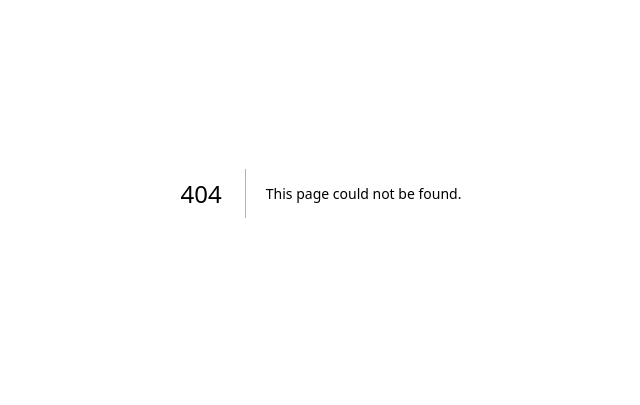
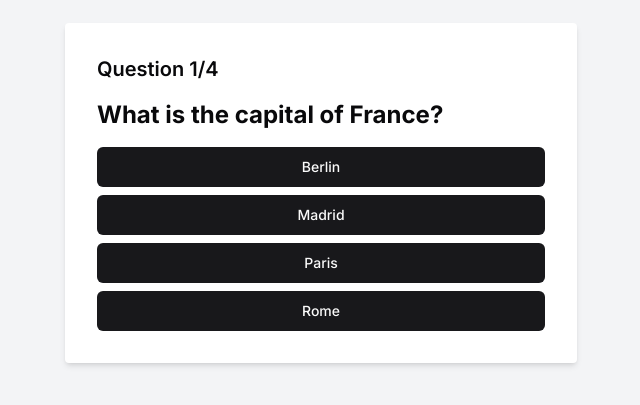
Before and after one commit to PPLK-ITERA/Mini-Project-PPLK-2024-Front-End, a Next.js app: page /quiz in a window 1280 px wide. Before the commit this address had no page. Shown: the part 207-612 px from the top of the page, without its empty margins (319-959 px from the left). Built offline with nearby package versions, Linux system fonts and the light colour scheme.

Commit message:
feat: quiz

```diff
--- /dev/null
+++ b/src/app/quiz/layout.tsx
@@ -0,0 +1,12 @@
+
+export default function RootLayout({
+  children,
+}: Readonly<{
+  children: React.ReactNode;
+}>) {
+  return (
+    <div>
+      {children}
+    </div>
+  );
+}
--- /dev/null
+++ b/src/app/quiz/page.tsx
@@ -0,0 +1,61 @@
+'use client'
+
+import { Button } from '@/components/ui/button';
+import React, { useState } from 'react';
+
+const quizData = [
+  {
+    question: "What is the capital of France?",
+    answers: ["Berlin", "Madrid", "Paris", "Rome"],
+  },
+  {
+    question: "What is 2 + 2?",
+    answers: ["3", "4", "5", "6"],
+  },
+  {
+    question: "Who wrote 'To Kill a Mockingbird'?",
+    answers: ["Harper Lee", "Mark Twain", "Ernest Hemingway", "F. Scott Fitzgerald"],
+  },
+  {
+    question: "What is the capital of Japan?",
+    answers: ["Beijing", "Seoul", "Tokyo", "Bangkok"],
+  },
+];
+
+export default function Page() {
+  const [currentQuestion, setCurrentQuestion] = useState(0);
+
+  const handleAnswerOptionClick = (answerIndex: number) => {
+    if (currentQuestion < quizData.length - 1) {
+      setCurrentQuestion(currentQuestion + 1);
+    } else {
+      alert('You have completed the quiz!');
+    }
+  };
+
+  return (
+    <div className="flex items-center justify-center h-screen bg-gray-100">
+      <div className="bg-white p-8 rounded shadow-md w-full max-w-lg">
+        <div className="mb-4">
+          <span className="text-xl font-semibold">Question {currentQuestion + 1}/{quizData.length}</span>
+        </div>
+        <div className="mb-4">
+          <h2 className="text-2xl font-bold">{quizData[currentQuestion].question}</h2>
+        </div>
+        <ul className="flex flex-col gap-2">
+          {quizData[currentQuestion].answers.map((answer, answerIndex) => (
+            <li>
+              <Button
+                key={answerIndex}
+                onClick={() => handleAnswerOptionClick(answerIndex)}
+                className='w-full'
+              >
+                {answer}
+              </Button>
+            </li>
+          ))}
+        </ul>
+      </div>
+    </div>
+  );
+};
```
